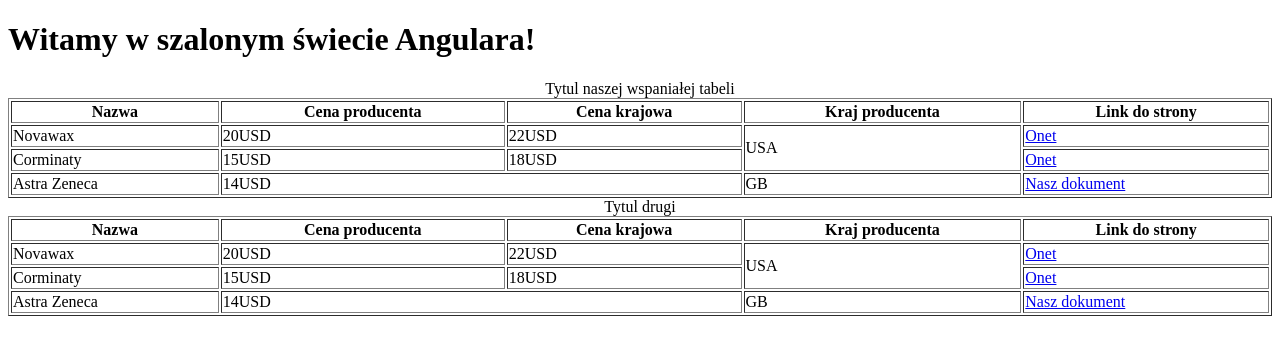
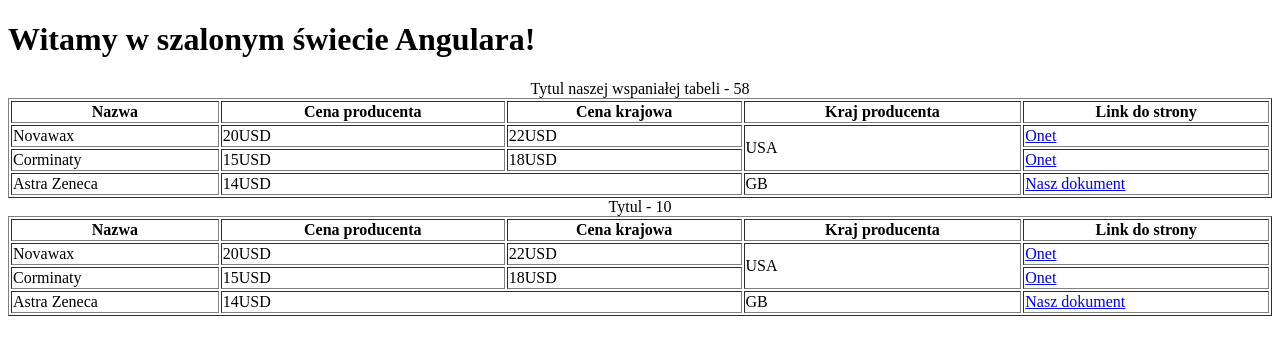
Before and after one commit to hubertmuller/zdjavapol87-angular, an Angular app: page / in a window 1280 px wide. Shown: the top 352 px of the page. Built offline with nearby package versions, Linux system fonts and the light colour scheme.

Commit message:
komponent 2

```diff
--- a/src/app/app.component.html
+++ b/src/app/app.component.html
@@ -1,7 +1,7 @@
 <h1>Witamy w szalonym świecie Angulara!</h1>
 
-<app-tabela [tytul]="'Tytul naszej wspaniałej tabeli'"></app-tabela>
+<app-tabela [tytulTabeli]="'Tytul naszej wspaniałej tabeli'"></app-tabela>
 
-<app-tabela [tytul]="'Tytul drugi'"></app-tabela>
+<app-tabela [tytulTabeli]="'Tytul'"></app-tabela>
 
 <router-outlet></router-outlet>
--- a/src/app/tabela/tabela.component.html
+++ b/src/app/tabela/tabela.component.html
@@ -1,5 +1,5 @@
 <table border="1" width="100%">
-  <caption>{{tytul}}</caption>
+  <caption>{{tytul}} - {{podtytul}}</caption>
   <tr>
     <th>Nazwa</th>
     <th>Cena producenta</th>
--- a/src/app/tabela/tabela.component.ts
+++ b/src/app/tabela/tabela.component.ts
@@ -1,18 +1,28 @@
-import {Component, Input, OnInit} from '@angular/core';
+import {Component, Input, OnDestroy, OnInit} from '@angular/core';
 
 @Component({
   selector: 'app-tabela',
   templateUrl: './tabela.component.html',
   styleUrls: ['./tabela.component.scss']
 })
-export class TabelaComponent implements OnInit {
+export class TabelaComponent implements OnInit, OnDestroy {
 
-  @Input()
+  @Input('tytulTabeli')
   public tytul: string;
 
-  constructor() { }
+  public podtytul: string;
+
+  constructor() {
+    console.log('tabela - constructor');
+    this.podtytul = Math.ceil(Math.random() * 100).toString();
+  }
 
   ngOnInit(): void {
+    console.log('tabela - ngOnInit');
+  }
+
+  ngOnDestroy(): void {
+    console.log('tabela - ngOnDestroy');
   }
 
 }
```
